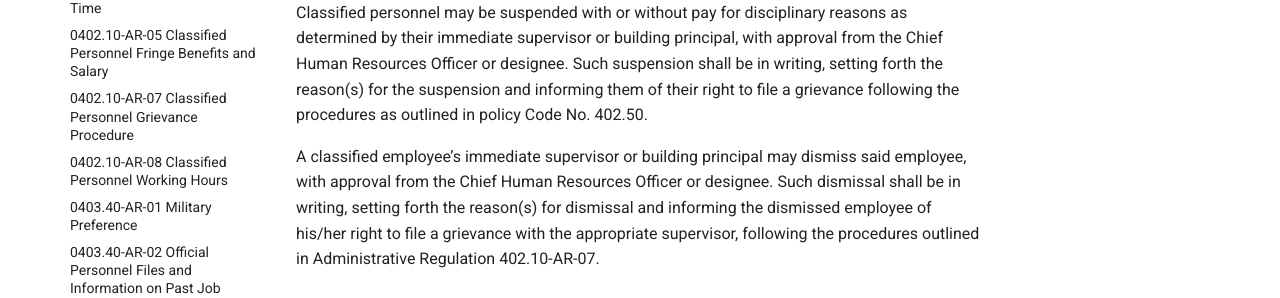
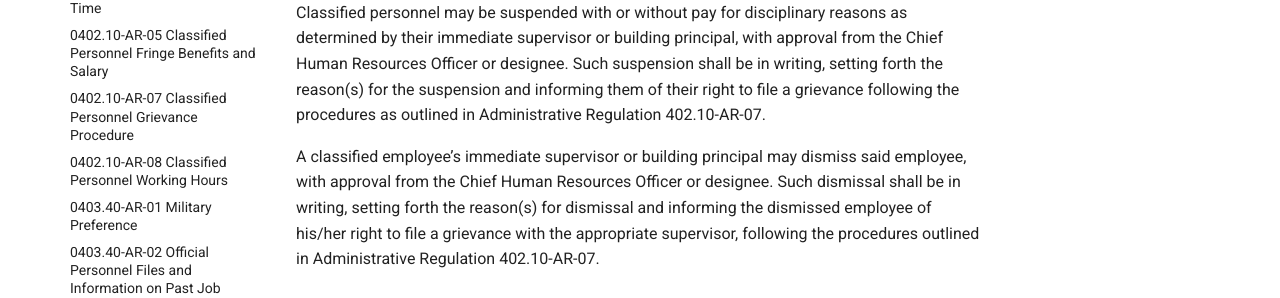
Before and after one commit to westada/section-400-hr-policy-review, an MkDocs documentation site: the page built from docs/regulations/0400-Staff/0402.10-AR-03.md, in a window 1280 px wide and 1289 px high. Shown: the part 608-906 px from the top of the window. Built offline with MkDocs 1.6.1 and Material for MkDocs 9.7.7, drawn with Linux system fonts in a browser that asks for light colours.

Commit message:
Update 0402.10-AR-03.md
corrects reference to proper AR rather than policy

```diff
--- a/docs/regulations/0400-Staff/0402.10-AR-03.md
+++ b/docs/regulations/0400-Staff/0402.10-AR-03.md
@@ -14,7 +14,7 @@ Retirement policies are established by State of Idaho public employee policies.
 
 ## SUSPENSION AND DISMISSAL
 
-Classified personnel may be suspended with or without pay for disciplinary reasons as determined by their immediate supervisor or building principal, with approval from the Chief Human Resources Officer or designee.  Such suspension shall be in writing, setting forth the reason(s) for the suspension and informing them of their right to file a grievance following the procedures as outlined in policy Code No. 402.50.
+Classified personnel may be suspended with or without pay for disciplinary reasons as determined by their immediate supervisor or building principal, with approval from the Chief Human Resources Officer or designee.  Such suspension shall be in writing, setting forth the reason(s) for the suspension and informing them of their right to file a grievance following the procedures as outlined in Administrative Regulation 402.10-AR-07.
 
 A classified employee’s immediate supervisor or building principal may dismiss said employee, with approval from the Chief Human Resources Officer or designee.  Such dismissal shall be in writing, setting forth the reason(s) for dismissal and informing the dismissed employee of his/her right to file a grievance with the appropriate supervisor, following the procedures outlined in Administrative Regulation 402.10-AR-07.
 
```
